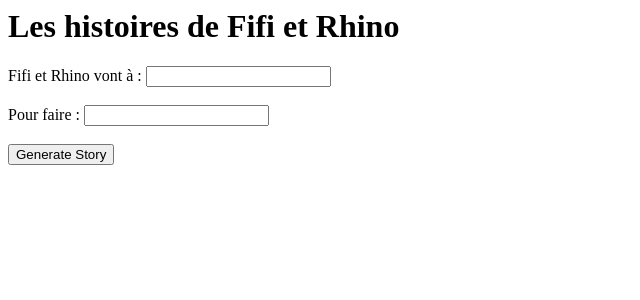
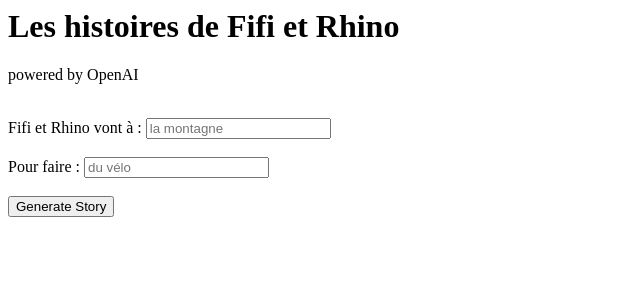
Before and after one commit to El-Sio/AI-Stories, an Angular app: page / in a window 1280 px wide. Shown: the top 300 px of the page, without its empty margins (0-640 px from the left). Built offline with nearby package versions, Linux system fonts and the light colour scheme.

Commit message:
template modification

```diff
--- a/src/app/story-page/story-page.component.html
+++ b/src/app/story-page/story-page.component.html
@@ -1,12 +1,30 @@
-<form>
-  <label>Fifi et Rhino vont à : </label
-  ><input type="text" [(ngModel)]="storyPlace" name="place" /><br />
+<div>
+  <p>powered by OpenAI</p>
   <br />
-  <label>Pour faire : </label
-  ><input type="text" [(ngModel)]="storyPurpose" name="purpose" /><br />
-  <br />
-  <button (click)="generateStory()">Generate Story</button>
-</form>
+</div>
+<div>
+  <form>
+    <label>Fifi et Rhino vont à : </label>
+    <input
+      type="text"
+      [(ngModel)]="storyPlace"
+      name="place"
+      placeholder="la montagne"
+    />
+    <br />
+    <br />
+    <label>Pour faire : </label>
+    <input
+      type="text"
+      [(ngModel)]="storyPurpose"
+      name="purpose"
+      placeholder="du vélo"
+    />
+    <br />
+    <br />
+    <button (click)="generateStory()">Generate Story</button>
+  </form>
+</div>
 
 <div>
   <p>{{ story }}</p>
```
